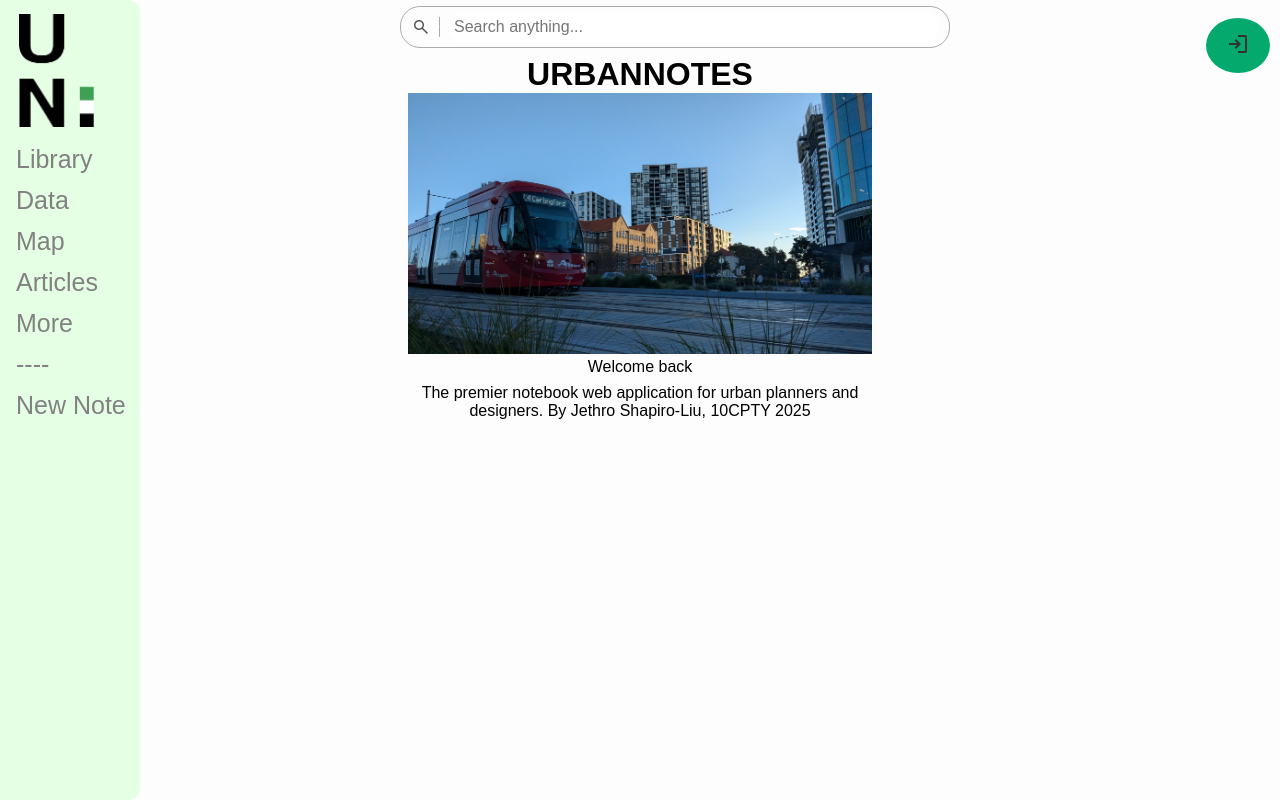
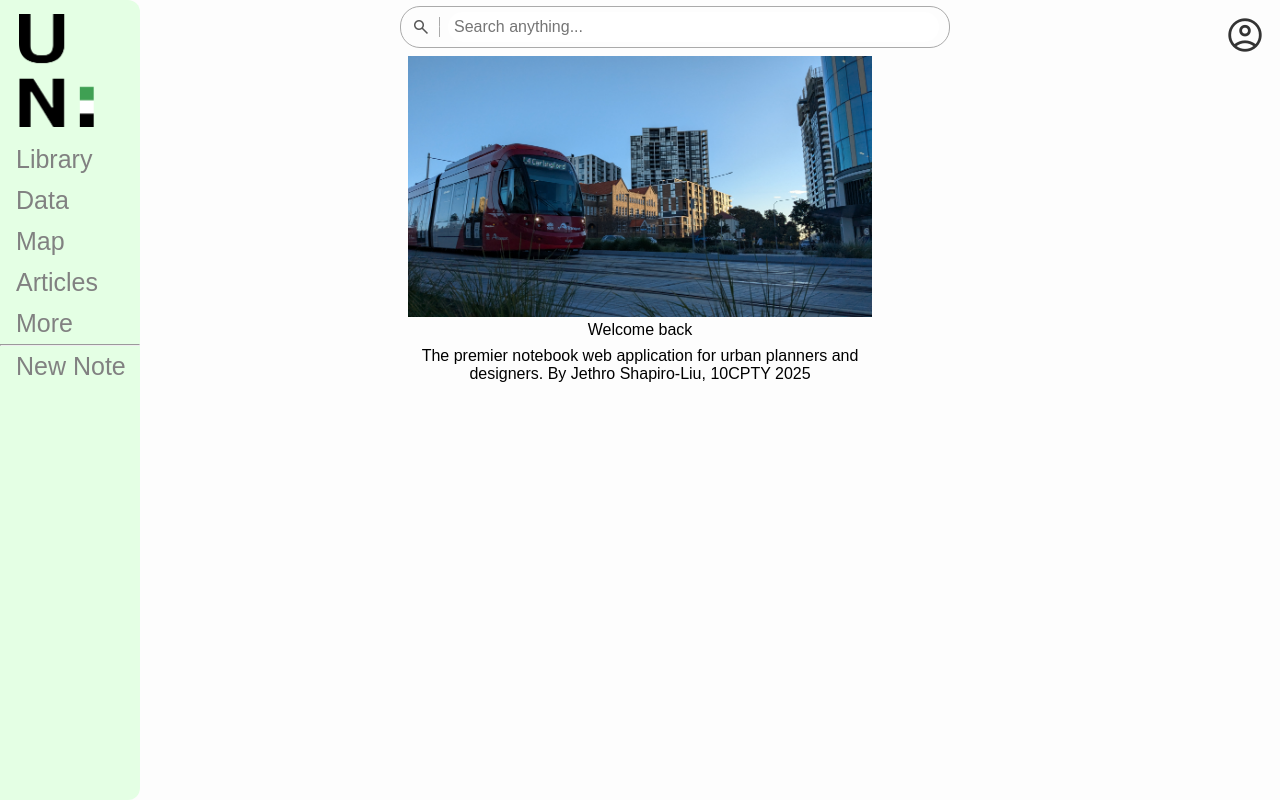
Before and after one commit to agentcentabob/webapp25, a Flask app: page / in a window 1280 px wide. Run offline with Flask 3, Linux system fonts and the light colour scheme; some web fonts are replaced.

Commit message:
Progress on log in features: fixed button, added logo to page, removed search bar

```diff
--- a/main.py
+++ b/main.py
@@ -29,5 +29,10 @@ def data():
     return render_template('/articles.html', content=data)
 
 
+@app.route('/login.html')
+def login():
+    return render_template('login.html', hide_search=True)
+
+
 if __name__ == '__main__':
     app.run(debug=True, host='0.0.0.0', port=5000)
--- a/static/css/style.css
+++ b/static/css/style.css
@@ -82,32 +82,6 @@ main {
   color: #888888;
 }
 
-/* log in button! */
-.loginzone {
-  position: fixed; /* retains position while scrolling */
-  top: 10px;
-  right: 10px;
-}
-
-.loginbtn {
-  border: none;
-  background: none;
-  cursor: pointer;
-  padding: 6px;
-  border-radius: 60%; /* circular */
-  transition: background 0.2s;
-  background-color: #fdfdfd;
-}
-
-.loginbtn:hover {
-  background: #eeeeee;
-}
-
-.loginbtn span {
-/*  font-size: 28px; */
-  color: #333;
-}
-
 /* w3: search bar */
 .topnav {
   display: flex;
@@ -161,6 +135,42 @@ main {
   }
 } */
 
+/* log in button! */
+.loginzone {
+  position: fixed; /* retains position while scrolling */
+  top: 10px;
+  right: 10px;
+}
+
+.loginbtn {
+  border: none;
+  cursor: pointer;
+  width: 50px;
+  height: 50px;
+  border-radius: 50%;
+  background-color: #fdfdfd;
+  padding: 0;
+  display: flex;
+  align-items: center;
+  justify-content: center;
+  text-decoration: none;
+  color: #000000;
+}
+
+.loginbtn .material-symbols-outlined {
+  font-size: 40px;    /* icon size */
+  line-height: 1;     /* prevents weird vertical spacing */
+}
+
+.loginbtn:hover {
+  background: #eeeeee;
+}
+
+.loginbtn span {
+/*  font-size: 28px; */
+  color: #333;
+}
+
 /* w3: log in */
 /* w3: form border */
 .loginform {
@@ -177,22 +187,6 @@ main {
   box-sizing: border-box;
 }
 
-/* w3: button styles */
-.loginbtn {
-  background-color: #04AA6D;
-  color: white;
-  padding: 14px 20px;
-  margin: 8px 0;
-  border: none;
-  cursor: pointer;
-  width: 100%;
-}
-
-/* w3: button hover effect */
-.loginbutton:hover {
-  opacity: 0.8;
-}
-
 /* w3: cancel button styling */
 .cancelbtn {
   width: auto;
@@ -201,15 +195,14 @@ main {
 }
 
 /* w3: image alignment */
-.imgcontainer {
+.loginlogo {
   text-align: center;
   margin: 24px 0 12px 0;
 }
 
 /* w3: image avatar */
-img.avatar {
-  width: 40%;
-  border-radius: 50%;
+img.loginlogo {
+  width: 50%;
 }
 
 /* w3: forgot password */
--- a/templates/index.html
+++ b/templates/index.html
@@ -4,7 +4,7 @@
 </head>
 
 <body>
-  <p class="pagetitle"><a href="../index.html">URBANNOTES</a></p>
+  <!--<p class="pagetitle"><a href="../index.html">URBANNOTES</a></p>-->
   <script src="static/js/app.js"></script>
   <div class="featuredimg">
     <img src="static/images/westmead_lr.jpg" alt="Featured image: L4 vehicle in Westmead, Sydney">
--- a/templates/layout.html
+++ b/templates/layout.html
@@ -8,21 +8,21 @@
     <link rel="stylesheet" href="static/css/style.css" />
     <link rel="manifest" href="static/manifest.json" />
     <link rel="icon" type="image" href="static/images/logos/favicon_1_4.png">
-    <link rel="stylesheet" href="https://fonts.googleapis.com/css2?family=Material+Symbols+Outlined:opsz,wght,FILL,GRAD@24,400,0,0&icon_names=search"/>
-    <link rel="stylesheet" href="https://fonts.googleapis.com/css2?family=Material+Symbols+Outlined:opsz,wght,FILL,GRAD@24,400,0,0&icon_names=login"/>
+    <link rel="stylesheet" href="https://fonts.googleapis.com/css2?family=Material+Symbols+Outlined"/>
   </head>
-
+  {% if not hide_search %}
   <div class="topnav">
     <span class="material-symbols-outlined">search</span>
     <div class="searchdivider">-</div>
     <input type="text" placeholder="Search anything..."/>
   </div>
+  {% endif %}
 
   <div class="loginzone">
-    <button class="loginbtn">
-    <span class="material-symbols-outlined" href="login.html">login</span>
-    </button>
-  </div>
+  <a href="login.html" class="loginbtn">
+    <span class="material-symbols-outlined">account_circle</span>
+  </a>
+</div>
 
   <body>
     <main>
--- a/templates/login.html
+++ b/templates/login.html
@@ -4,8 +4,8 @@
 </head>
 
 <form action="action_page.php" method="post">
-  <div class="imgcontainer">
-    <img src="img_avatar2.png" alt="Avatar" class="avatar">
+  <div class="loginlogo">
+    <img src="static/images/logos/full_1.png" alt="URBANNOTES logo" class="loginlogo">
   </div>
 
   <div class="logincontainer">
--- a/templates/partials/menu.html
+++ b/templates/partials/menu.html
@@ -10,7 +10,7 @@
   <a href="../map.html">Map</a>
   <a href="../articles.html">Articles</a>
   <a href="../more.html">More</a>
-  <a>----</a>
+  <hr>
   <a href="../blank.html">New Note</a>
 </div>
 </nav>
```
Also changed, not shown: static/images/logos/full_1.png (added).
